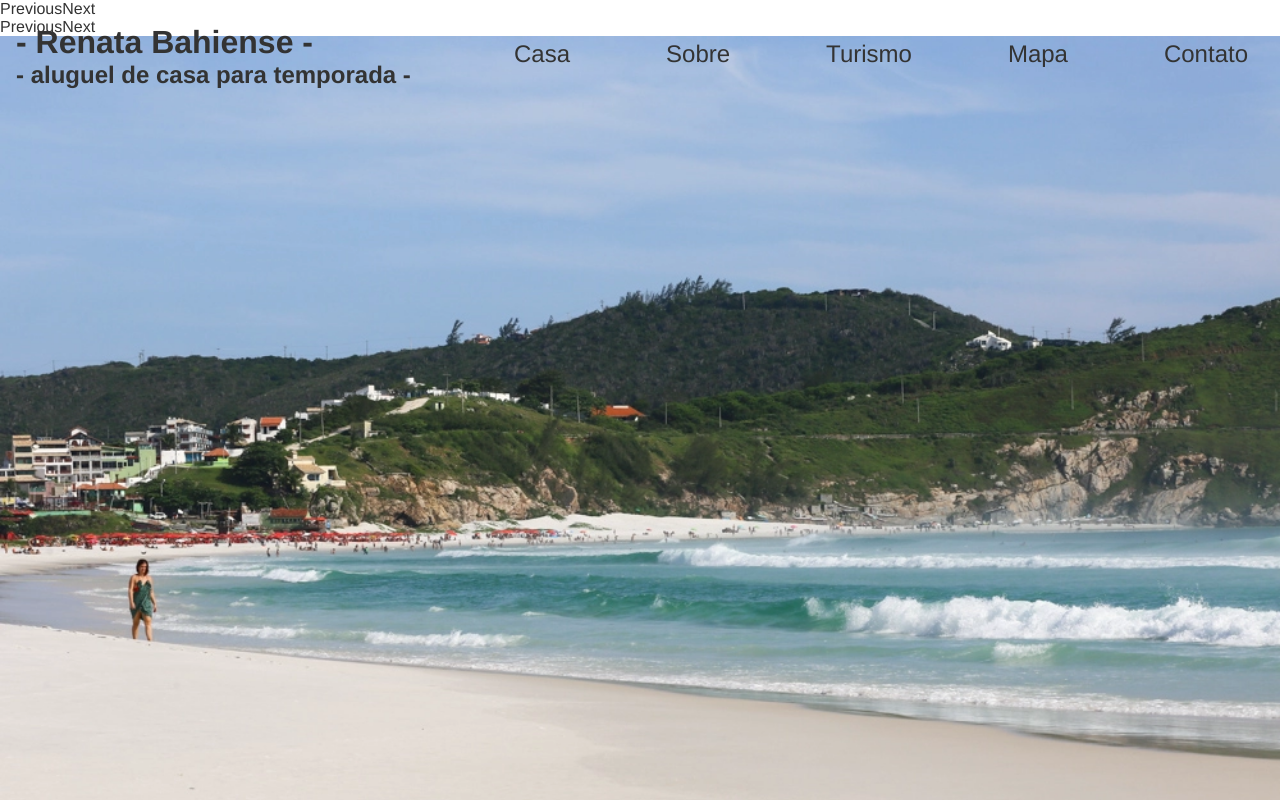
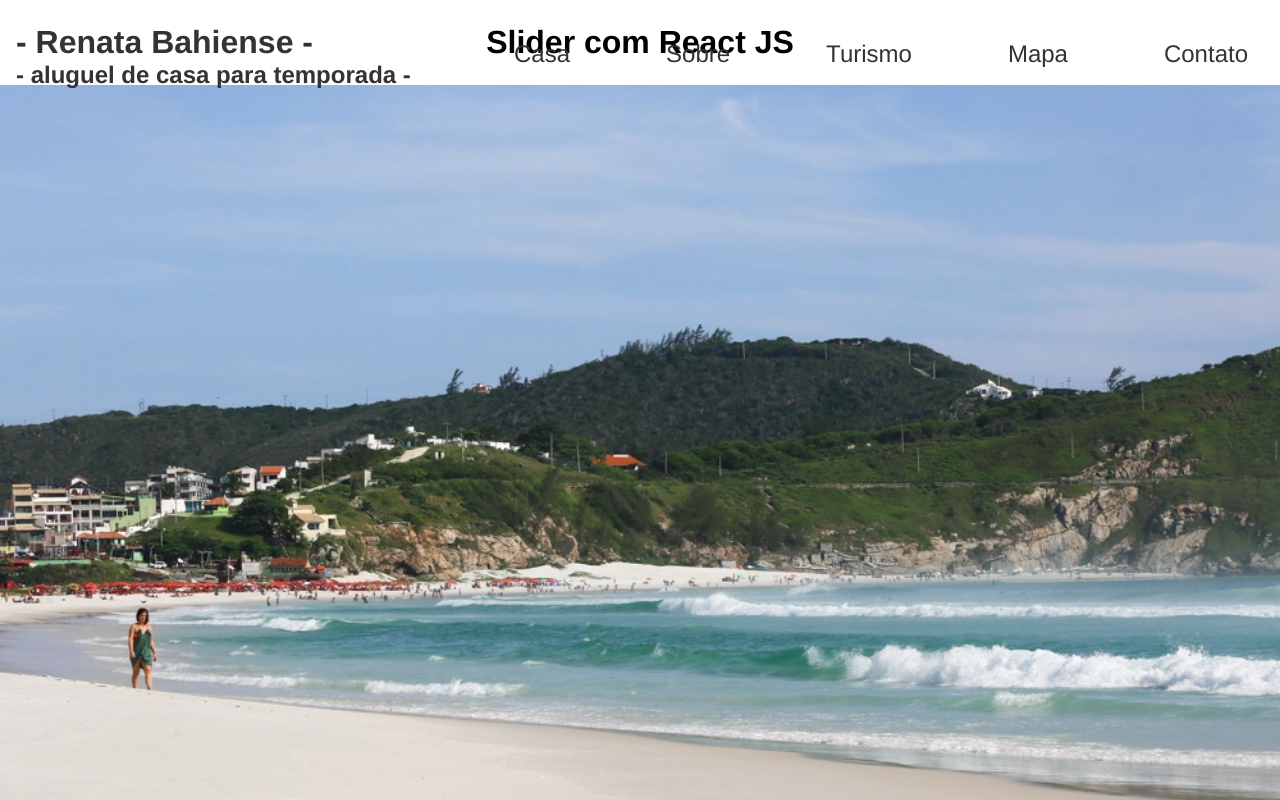
Before and after one commit to MahAzevedo/praia, a React (Vite) app: page / in a window 1280 px wide. Shown: the top 800 px of the page. Built offline with nearby package versions, Linux system fonts and the light colour scheme.

Commit message:
modified: src/Components/Slider/Slider.jsx

```diff
--- a/package.json
+++ b/package.json
@@ -16,7 +16,8 @@
     "react": "^19.0.0",
     "react-bootstrap": "^2.10.9",
     "react-dom": "^19.0.0",
-    "react-styled-carousel": "^0.5.1"
+    "react-styled-carousel": "^0.5.1",
+    "swiper": "^11.2.5"
   },
   "devDependencies": {
     "@eslint/js": "^9.19.0",
--- a/src/App.jsx
+++ b/src/App.jsx
@@ -7,7 +7,16 @@ import Footer from './Components/Footer';
 import Home from './Components/Home';
 
 import Banner from './Components/Banner';
-import { Carousel } from 'react-bootstrap';
+
+import Slider from './Components/Slider/Slider';
+import { register } from 'swiper/element/bundle';
+
+register();
+import 'swiper/css';
+import 'swiper/css/navigation';
+import 'swiper/css/pagination';
+import 'swiper/css/scrollbar';
+
 
 
 // import reactLogo from './assets/react.svg'; exemplo de imagem
@@ -17,7 +26,7 @@ const App = () => {
   return (
     <div className="App">
       <BrowserRouter>
-      <Carousel />
+      <Slider />
       <Banner />
         <Header />
         <main className="AppBody">
--- a/src/Components/Banner.jsx
+++ b/src/Components/Banner.jsx
@@ -3,14 +3,12 @@ import styles from './Banner.module.css';
 import PraiaGrande from '../Assets/praia-grande.webp?react';
 import praiaCapa from '../Assets/praiaCapa.jpg?react';
 
-import useEmblaCarousel from 'embla-carousel-react';
-import { Carousel } from 'react-bootstrap';
-// import { Carousel } from 'react-bootstrap';
+
+
 
 const Banner = () => {
   return (
   <>
-  <Carousel />
     <img className={styles.photoPraia} src={PraiaGrande} alt="Foto de Praia Grande"/>
     <img className={styles.praiaCapa} src={praiaCapa} alt="Foto de Praia Grande"/>
   </>
--- a/src/Components/Slider/Slider.jsx
+++ b/src/Components/Slider/Slider.jsx
@@ -1,10 +1,24 @@
 import React from 'react';
 import styles from './Slider.module.css';
 
+import { Swiper, SwiperSlide } from 'swiper/react';
+
 const Slider = () => {
+    const data = [
+        {id: '1', image: ''},
+        {id: '2', image: ''},
+        {id: '3', image: ''},
+        {id: '4', image: ''},
+    ];
   return (
-    <div>
+    <div className={styles.container}>
+      <h1 className={styles.title}>Slider com React JS</h1>
 
+      <Swiper>
+        <SwiperSlide>
+
+        </SwiperSlide>
+      </Swiper>
     </div>
   )
 }
--- a/src/Components/Slider/Slider.module.css
+++ b/src/Components/Slider/Slider.module.css
@@ -0,0 +1,10 @@
+.container {
+    width: 100%;
+    max-width: 1440px;
+    margin: 0 auto;
+}
+
+.title {
+    text-align: center;
+    margin: 24px 0;
+}
```
Also changed, not shown: 1 other file (tests, documents, lock files or other folders).
